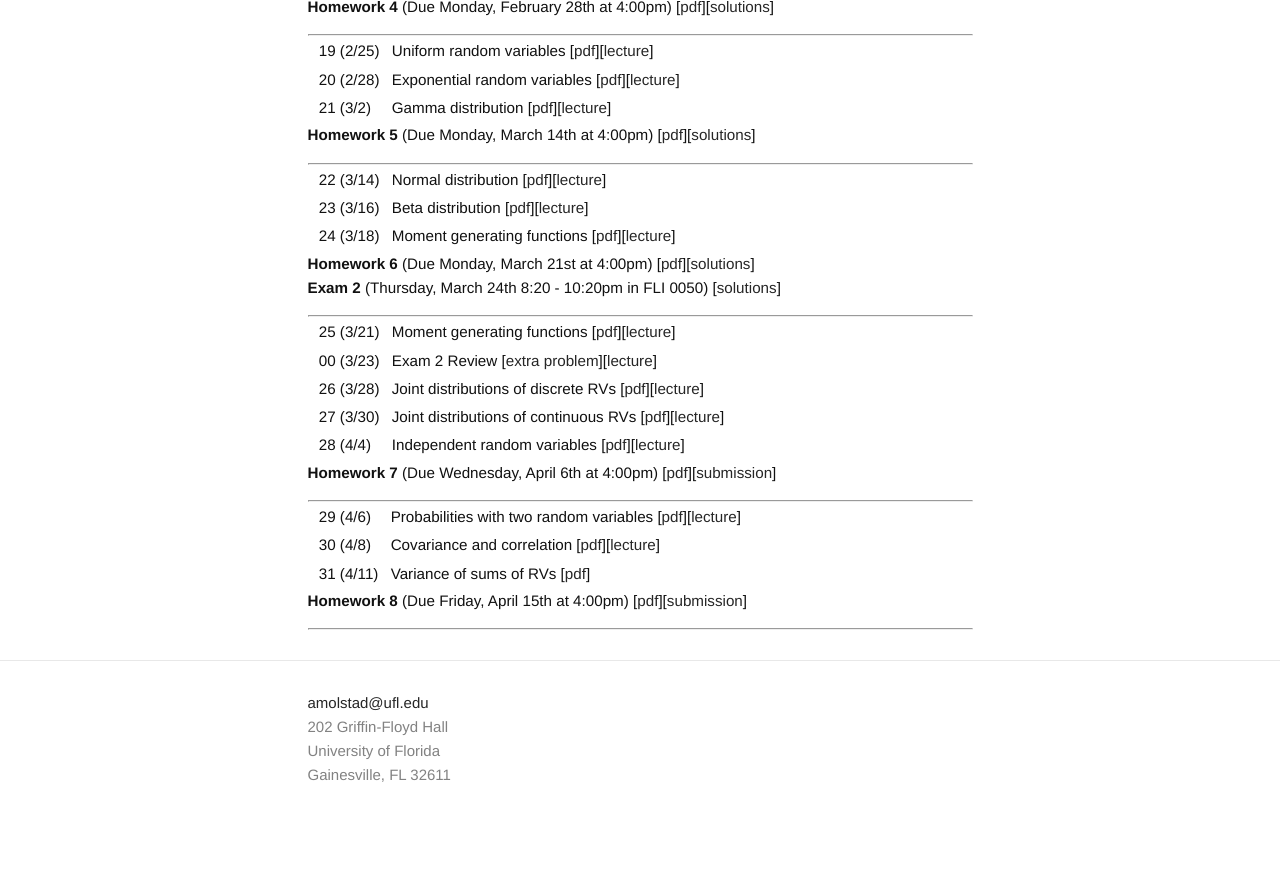
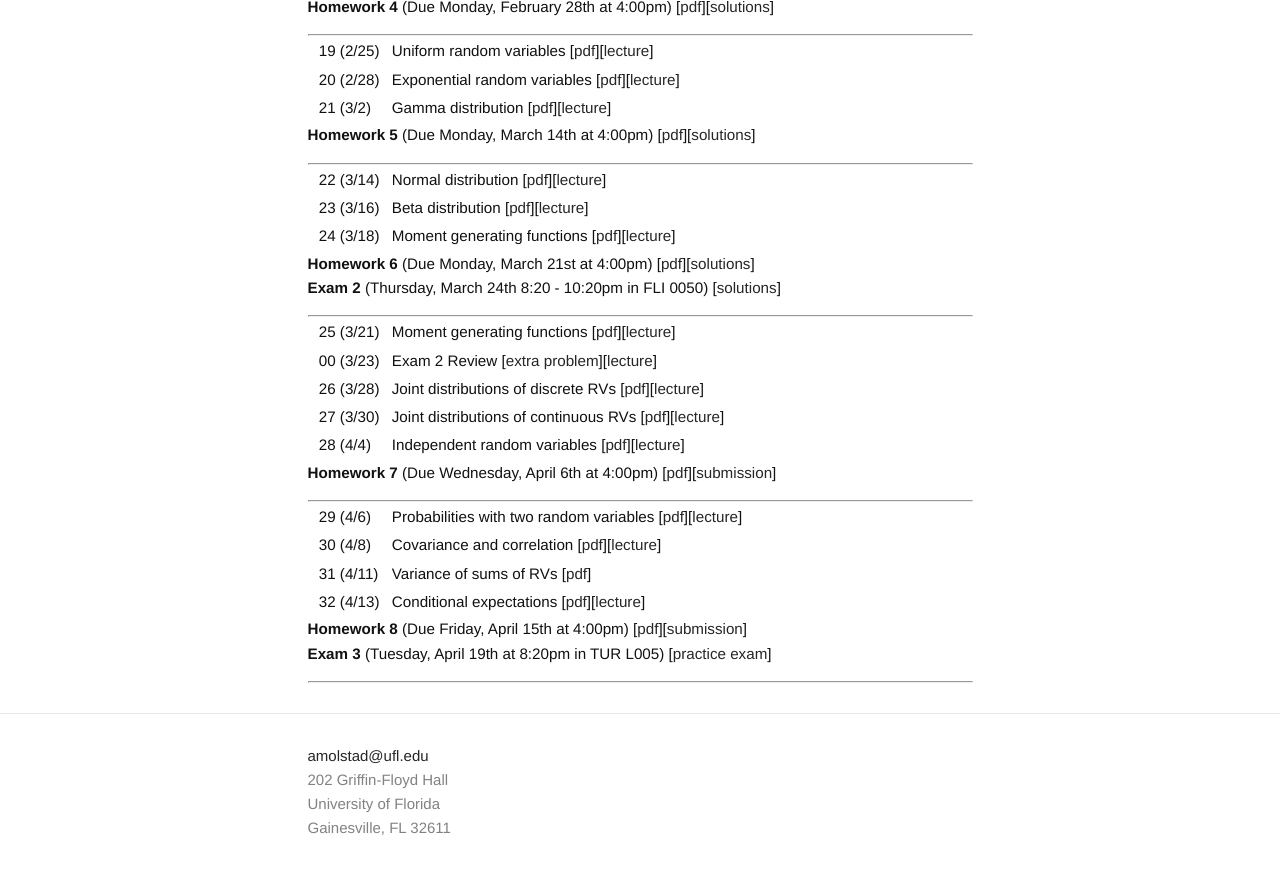
Before and after one commit to ajmolstad/ajmolstad.github.io, a Jekyll site: the page built from S22_STA4321.md, in a window 1280 px wide and 900 px high, scrolled down 1005 px. Shown: the top 874 px of the window. Built offline with Jekyll 4.4.1, drawn with Linux system fonts in a browser that asks for light colours; before the commit the page ends 1852 px from its top, so only the background shows below that.

Commit message:
Update S22_STA4321.md

```diff
--- a/S22_STA4321.md
+++ b/S22_STA4321.md
@@ -101,8 +101,10 @@ Note that you must be logged into your UFL eLearning account to access course ma
 || 29 (4/6) || Probabilities with two random variables [[pdf](https://ufl.instructure.com/files/68146436/download?download_frd=1)][[lecture](https://ufl.instructure.com/courses/452037/files?preview=68189714)]||
 || 30 (4/8) || Covariance and correlation [[pdf](https://ufl.instructure.com/files/68207307/download?download_frd=1)][[lecture](https://ufl.instructure.com/courses/452037/files?preview=68272897)]||
 || 31 (4/11) || Variance of sums of RVs [[pdf](https://ufl.instructure.com/files/68273145/download?download_frd=1)]||
+|| 32 (4/13) || Conditional expectations [[pdf](https://ufl.instructure.com/files/68332182/download?download_frd=1)][[lecture](https://ufl.instructure.com/courses/452037/files?preview=68332209)] ||
 
 
  **Homework 8** (Due Friday, April 15th at 4:00pm) [[pdf](https://ufl.instructure.com/files/68189791/download?download_frd=1)][[submission](https://ufl.instructure.com/courses/452037/assignments/5166263)]
+**Exam 3** (Tuesday, April 19th at 8:20pm in TUR L005) [[practice exam](https://ufl.instructure.com/files/68325203/download?download_frd=1)]
 
 ---------
```
